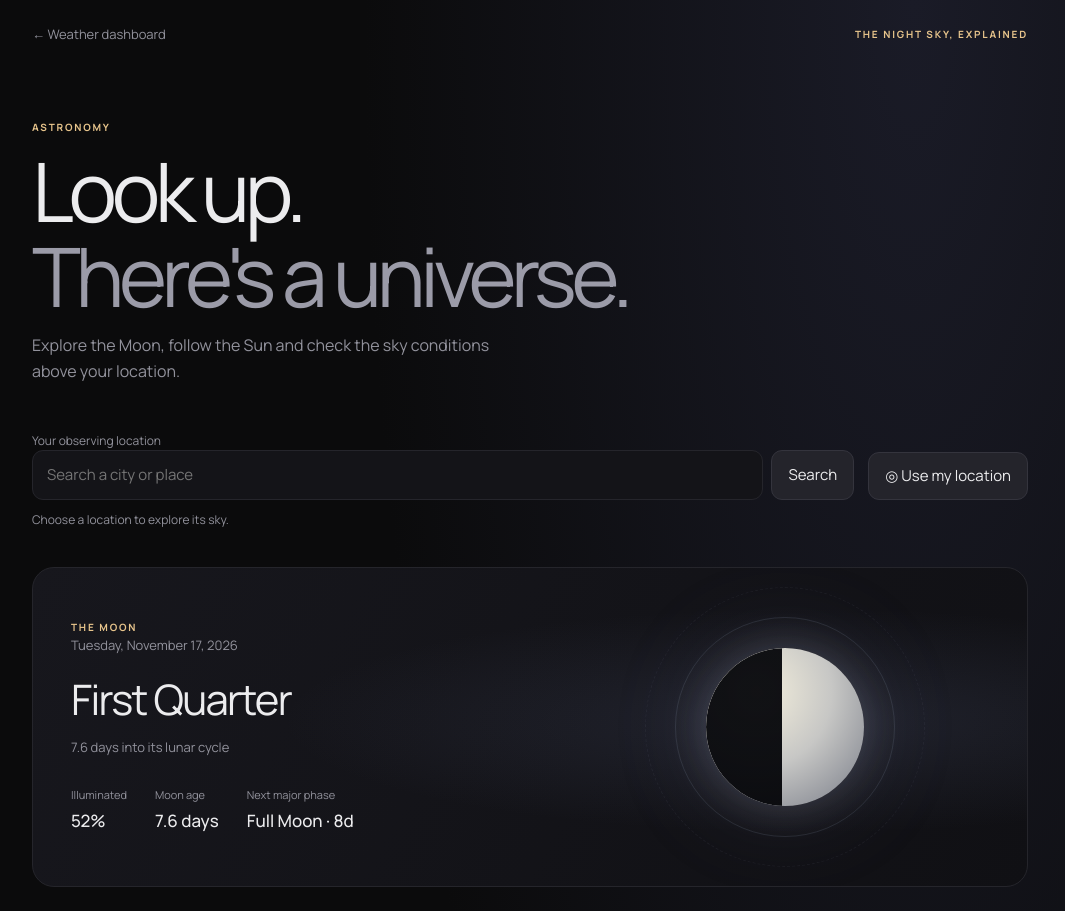
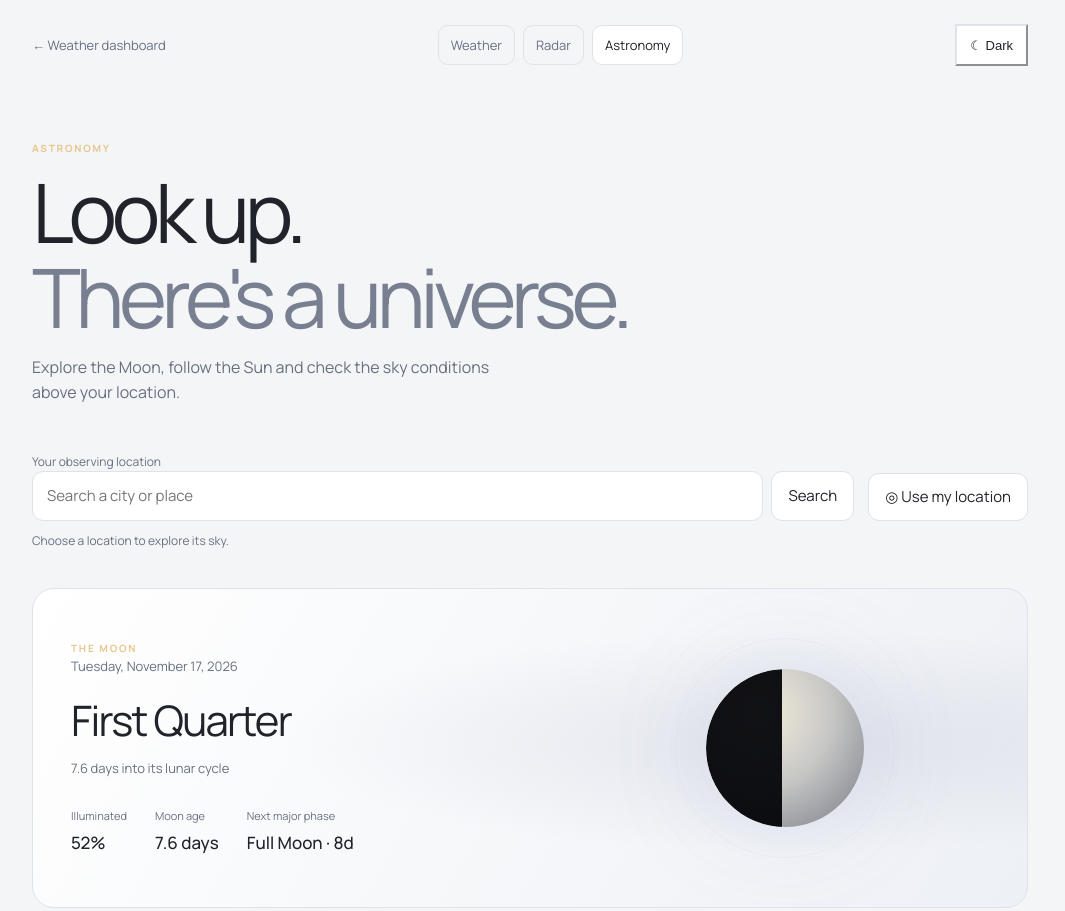
Before and after one commit to simplykayo/weather-forecast-api, a plain HTML site: page astronomy.html in a window 1280 px wide. Shown: the top 911 px of the page, without its empty margins (110-1175 px from the left). Drawn offline with Linux system fonts and the light colour scheme.

Commit message:
Add shared navigation and theme controls to astronomy

```diff
--- a/astronomy.html
+++ b/astronomy.html
@@ -10,12 +10,19 @@
 <link rel="preconnect" href="https://fonts.gstatic.com" crossorigin>
 <link href="https://fonts.googleapis.com/css2?family=Manrope:wght@300;400;500;600;700&display=swap" rel="stylesheet">
 <link rel="stylesheet" href="astronomy.css">
+<link rel="stylesheet" href="theme.css">
+<script src="theme.js" defer></script>
 </head>
 <body>
 <main class="astro-main">
   <header class="astro-header">
     <a class="back-link" href="index.html">← Weather dashboard</a>
-    <span class="eyebrow">THE NIGHT SKY, EXPLAINED</span>
+    <nav class="page-nav" aria-label="Main navigation">
+      <a href="index.html">Weather</a>
+      <a href="radar.html">Radar</a>
+      <a href="astronomy.html" aria-current="page">Astronomy</a>
+    </nav>
+    <button class="theme-toggle" type="button" data-theme-toggle>☀ Light</button>
   </header>
 
   <section class="intro">
```
